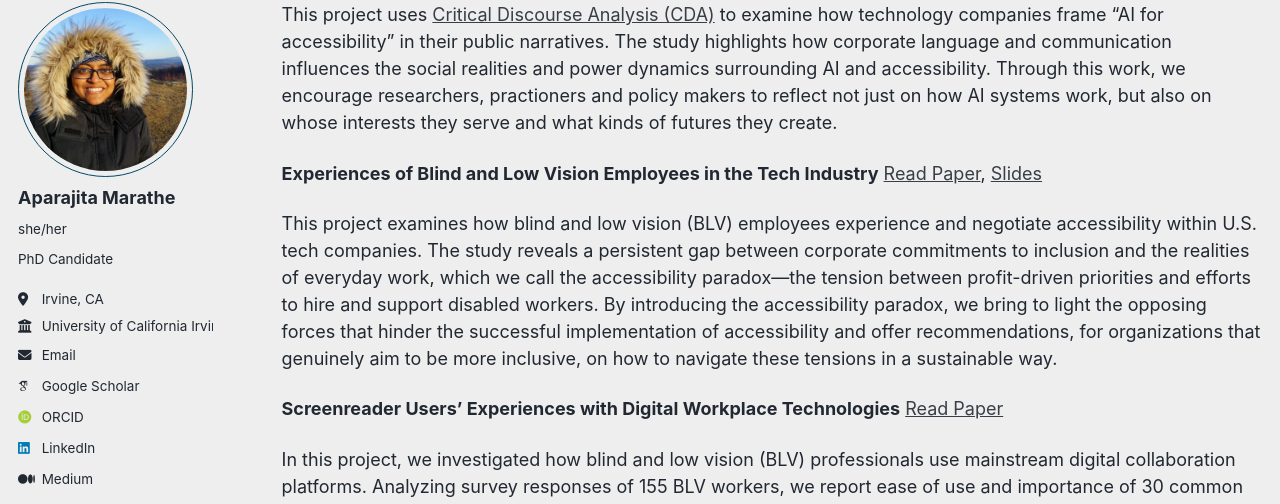
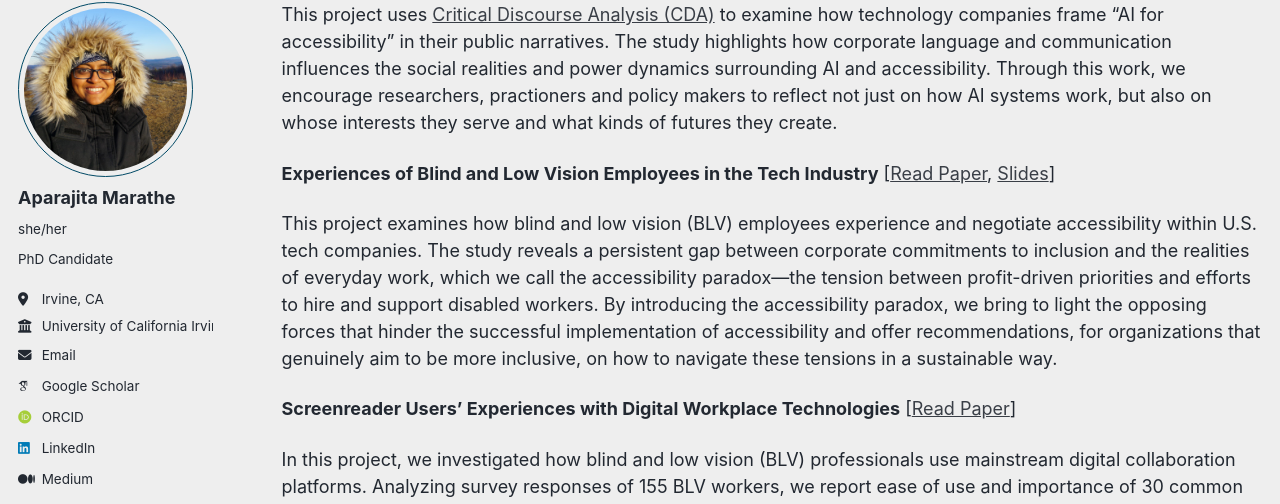
Before and after one commit to aparajitamarathe/aparajitamarathe.github.io, a Jekyll site: the page built from _pages/research.md, in a window 1280 px wide and 900 px high, scrolled down 460 px. Shown: the part 97-601 px from the top of the window. Built offline with Jekyll 4.4.1, drawn with Linux system fonts in a browser that asks for light colours; some web fonts are replaced.

```diff
--- a/_pages/research.md
+++ b/_pages/research.md
@@ -22,11 +22,11 @@ Select Projects
 
 This project uses [Critical Discourse Analysis (CDA)](https://en.wikipedia.org/wiki/Critical_discourse_analysis) to examine how technology companies frame “AI for accessibility” in their public narratives. The study highlights how corporate language and communication influences the social realities and power dynamics surrounding AI and accessibility. Through this work, we encourage researchers, practioners and policy makers to reflect not just on how AI systems work, but also on whose interests they serve and what kinds of futures they create.
 
-**Experiences of Blind and Low Vision Employees in the Tech Industry** [Read Paper](https://dl.acm.org/doi/pdf/10.1145/3757666), [Slides](https://docs.google.com/presentation/d/1TSiNUWi7aaYtgV73s-t8VsxObPuToZadDuilxgqPrD8/edit?usp=sharing)
+**Experiences of Blind and Low Vision Employees in the Tech Industry** [[Read Paper](https://dl.acm.org/doi/pdf/10.1145/3757666), [Slides](https://docs.google.com/presentation/d/1TSiNUWi7aaYtgV73s-t8VsxObPuToZadDuilxgqPrD8/edit?usp=sharing)]
 
 This project examines how blind and low vision (BLV) employees experience and negotiate accessibility within U.S. tech companies. The study reveals a persistent gap between corporate commitments to inclusion and the realities of everyday work, which we call the accessibility paradox—the tension between profit-driven priorities and efforts to hire and support disabled workers. By introducing the accessibility paradox, we bring to light the opposing forces that hinder the successful implementation of accessibility and offer recommendations, for organizations that genuinely aim to be more inclusive, on how to navigate these tensions in a sustainable way.
 
-**Screenreader Users' Experiences with Digital Workplace Technologies** [Read Paper](https://dl.acm.org/doi/pdf/10.1145/3663547.3746332)
+**Screenreader Users' Experiences with Digital Workplace Technologies** [[Read Paper](https://dl.acm.org/doi/pdf/10.1145/3663547.3746332)]
 
 In this project, we investigated how blind and low vision (BLV) professionals use mainstream digital collaboration platforms. Analyzing survey responses of 155 BLV workers, we report ease of use and importance of 30 common workplace technologies. We find that accessibility barriers put forth by these tools limit collaboration, job performance, and career advancement for BLV workers. We highlight the compounding inequities in digital work and offer recommendations for designing more inclusive collaboration environments.
 
```
